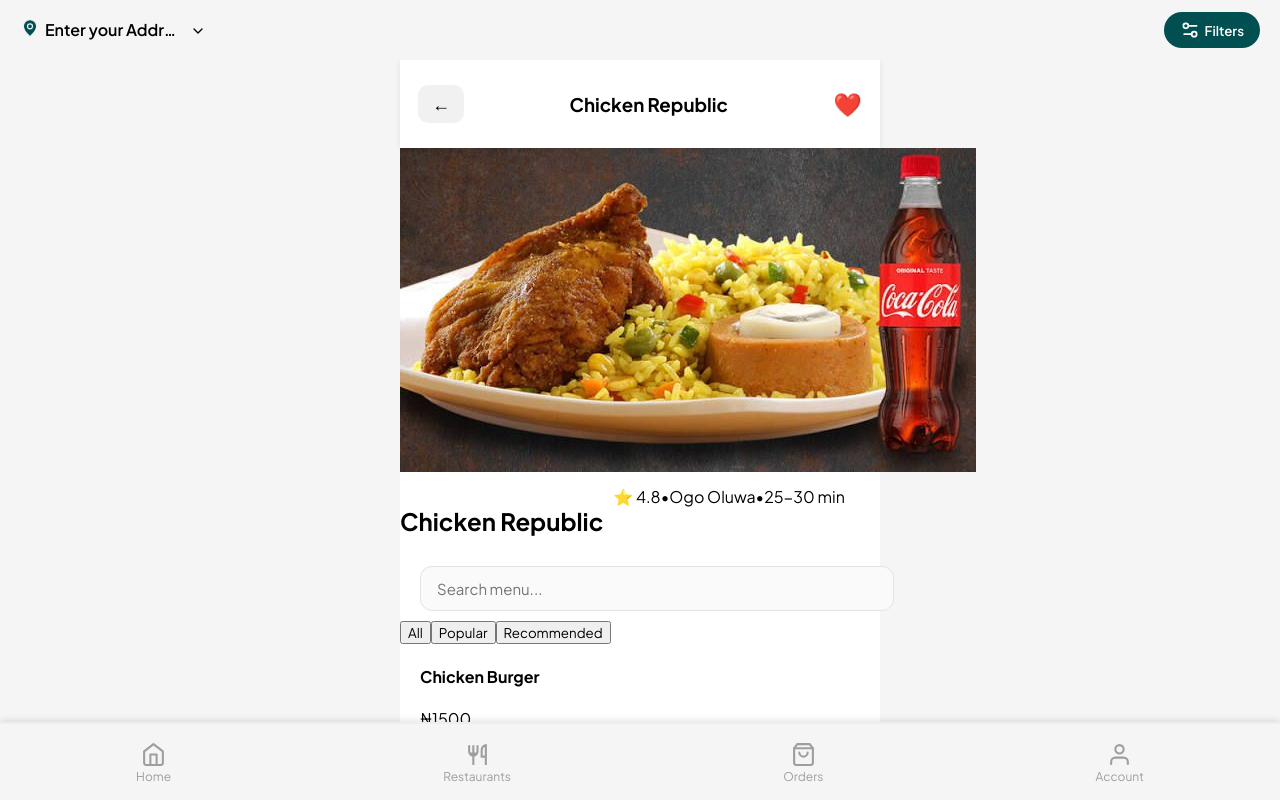
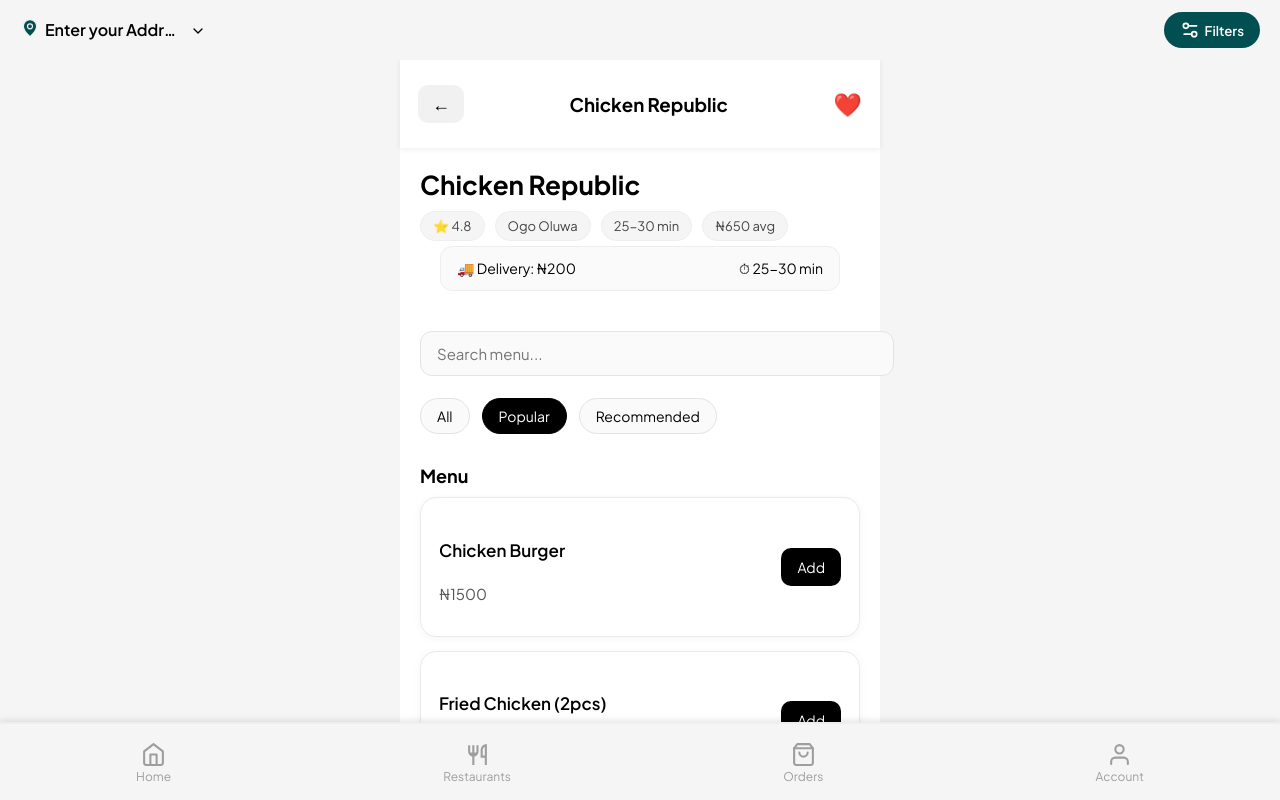
Before and after one commit to ay30bg/droppa, a React (Create React App) app: page /details/1 in a window 1280 px wide. Both pictures are taken after a click on the button "Popular". Shown: the top 800 px of the page. Built offline with nearby package versions, Linux system fonts and the light colour scheme.

Commit message:
Update RestaurantDetails.jsx

```diff
--- a/src/pages/RestaurantDetails.jsx
+++ b/src/pages/RestaurantDetails.jsx
@@ -1,12 +1,11 @@
-import React, { useState, useEffect } from "react";
+import React, { useState, useEffect, useRef } from "react";
 import { useParams, useNavigate } from "react-router-dom";
 import {
   featuredRestaurants,
   restaurantMenus,
   getRestaurantTimeDisplay,
 } from "../data/restaurants";
-
-import "../styles/restaurantdetails.css"; // create this
+import "../styles/restaurantdetails.css";
 
 export default function RestaurantDetails() {
   const { id } = useParams();
@@ -21,18 +20,36 @@ export default function RestaurantDetails() {
   const [cart, setCart] = useState([]);
   const [activeTab, setActiveTab] = useState("All");
   const [selectedItem, setSelectedItem] = useState(null);
+  const [shrunkHeader, setShrunkHeader] = useState(false);
 
-  // Simulate loading delay
+  const pageRef = useRef();
+
+  // Simulate loading
   useEffect(() => {
-    const timer = setTimeout(() => setLoading(false), 800);
+    const timer = setTimeout(() => setLoading(false), 700);
     return () => clearTimeout(timer);
   }, []);
 
-  // Filter menu using search
+  // Shrink header on scroll
+  useEffect(() => {
+    const handleScroll = () => {
+      if (pageRef.current.scrollTop > 50) setShrunkHeader(true);
+      else setShrunkHeader(false);
+    };
+    pageRef.current.addEventListener("scroll", handleScroll);
+    return () => pageRef.current?.removeEventListener("scroll", handleScroll);
+  }, []);
+
+  if (!restaurant) return <div>Restaurant Not Found</div>;
+
+  const isClosed = getRestaurantTimeDisplay(restaurant.time) === "Closed";
+
+  // Filter menu by search & tab
   const filteredMenu = menu.filter((item) =>
     item.name.toLowerCase().includes(search.toLowerCase())
   );
 
+  // Cart operations
   const addToCart = (item) => {
     setCart((prev) => {
       const exists = prev.find((p) => p.id === item.id);
@@ -59,18 +76,16 @@ export default function RestaurantDetails() {
 
   const total = cart.reduce((acc, item) => acc + item.price * item.qty, 0);
 
-  if (!restaurant) return <div>Restaurant Not Found</div>;
-
-  const isClosed = getRestaurantTimeDisplay(restaurant.time) === "Closed";
+  const categories = ["All", "Popular", "Recommended"];
 
   return (
-    <div className="restaurant-page">
-      {/* Back Button */}
-      <div className="top-nav">
-        <button onClick={() => navigate(-1)} className="back-btn">←</button>
+    <div className="restaurant-page" ref={pageRef}>
+      {/* FLOATING HEADER */}
+      <div className={`top-nav ${shrunkHeader ? "shrunk" : ""}`}>
+        <button onClick={() => navigate(-1)} className="back-btn">
+          ←
+        </button>
         <h3>{restaurant.name}</h3>
-
-        {/* Favourite */}
         <span
           className={`fav ${favorites ? "active" : ""}`}
           onClick={() => setFavorites(!favorites)}
@@ -79,25 +94,24 @@ export default function RestaurantDetails() {
         </span>
       </div>
 
-      {/* Hero Image */}
-      <div className="hero">
-        <img src={restaurant.image} alt="" />
-        {isClosed && <span className="closed-badge">Closed</span>}
-      </div>
+      {/* RESTAURANT INFO */}
+      <div className="rest-header">
+        <div className="rest-name">{restaurant.name}</div>
+        <div className="rest-info">
+          <span className="rest-tag">⭐ {restaurant.rating}</span>
+          <span className="rest-tag">{restaurant.street}</span>
+          <span className="rest-tag">{isClosed ? "Closed" : restaurant.time}</span>
+          <span className="rest-tag">₦{restaurant.price} avg</span>
+        </div>
 
-      {/* Restaurant Info */}
-      <div className="rest-info">
-        <h2>{restaurant.name}</h2>
-        <div className="details">
-          <span>⭐ {restaurant.rating}</span>
-          <span>•</span>
-          <span>{restaurant.street}</span>
-          <span>•</span>
-          <span>{isClosed ? "Closed" : restaurant.time}</span>
+        {/* DELIVERY BAR */}
+        <div className="delivery-bar">
+          <span>🚚 Delivery: ₦200</span>
+          <span>⏱ {restaurant.time}</span>
         </div>
       </div>
 
-      {/* Search */}
+      {/* SEARCH */}
       <div className="search-box">
         <input
           type="text"
@@ -107,20 +121,22 @@ export default function RestaurantDetails() {
         />
       </div>
 
-      {/* Tabs */}
-      <div className="tabs">
-        {["All", "Popular", "Recommended"].map((tab) => (
+      {/* CATEGORY SCROLL */}
+      <div className="category-scroll">
+        {categories.map((cat) => (
           <button
-            key={tab}
-            className={activeTab === tab ? "active" : ""}
-            onClick={() => setActiveTab(tab)}
+            key={cat}
+            className={activeTab === cat ? "active" : ""}
+            onClick={() => setActiveTab(cat)}
           >
-            {tab}
+            {cat}
           </button>
         ))}
       </div>
 
-      {/* Loading Skeleton */}
+      {/* MENU SECTION */}
+      <div className="section-title">Menu</div>
+
       {loading ? (
         <div className="skeleton-wrapper">
           {[1, 2, 3, 4].map((i) => (
@@ -129,31 +145,71 @@ export default function RestaurantDetails() {
         </div>
       ) : (
         <div className="menu-list">
-          {filteredMenu.map((item) => (
-            <div className="menu-item" key={item.id} onClick={() => setSelectedItem(item)}>
-              <div>
-                <h4>{item.name}</h4>
-                <p>₦{item.price}</p>
+          {filteredMenu.map((item) => {
+            const inCart = cart.find((c) => c.id === item.id);
+            return (
+              <div className="menu-card" key={item.id}>
+                <div className="left">
+                  <h4>{item.name}</h4>
+                  <p>₦{item.price}</p>
+                </div>
+
+                {/* INLINE ADD / QTY */}
+                {inCart ? (
+                  <div className="qty-box">
+                    <button
+                      className="qty-btn"
+                      onClick={() => updateQty(item.id, "dec")}
+                    >
+                      −
+                    </button>
+                    <span className="qty-count">{inCart.qty}</span>
+                    <button
+                      className="qty-btn"
+                      onClick={() => updateQty(item.id, "inc")}
+                    >
+                      +
+                    </button>
+                  </div>
+                ) : (
+                  <button
+                    className="add-inline"
+                    onClick={() => addToCart(item)}
+                  >
+                    Add
+                  </button>
+                )}
               </div>
-              <button className="add-btn">+</button>
-            </div>
-          ))}
+            );
+          })}
         </div>
       )}
 
-      {/* Item Modal */}
+      {/* ITEM MODAL */}
       {selectedItem && (
-        <div className="modal-overlay" onClick={() => setSelectedItem(null)}>
+        <div
+          className="modal-overlay"
+          onClick={() => setSelectedItem(null)}
+        >
           <div className="modal" onClick={(e) => e.stopPropagation()}>
             <h2>{selectedItem.name}</h2>
             <p>₦{selectedItem.price}</p>
 
-            {/* Add-ons */}
             <div className="addons">
               <h4>Add-ons</h4>
-              <label><input type="checkbox" /> Extra Chicken + ₦300</label>
-              <label><input type="checkbox" /> Cheese + ₦150</label>
-              <label><input type="checkbox" /> Sauce + ₦100</label>
+              <label>
+                <input type="checkbox" /> Extra Chicken + ₦300
+              </label>
+              <label>
+                <input type="checkbox" /> Cheese + ₦150
+              </label>
+              <label>
+                <input type="checkbox" /> Sauce + ₦100
+              </label>
+            </div>
+
+            <div className="notes-box">
+              <textarea placeholder="Add a note..." />
             </div>
 
             <button
@@ -169,9 +225,12 @@ export default function RestaurantDetails() {
         </div>
       )}
 
-      {/* Sticky Cart */}
+      {/* STICKY CART */}
       {cart.length > 0 && (
-        <div className="sticky-cart" onClick={() => alert("Proceed to checkout")}>
+        <div
+          className="sticky-cart"
+          onClick={() => alert("Proceed to checkout")}
+        >
           <span>{cart.reduce((acc, i) => acc + i.qty, 0)} items</span>
           <span>₦{total}</span>
         </div>
```
